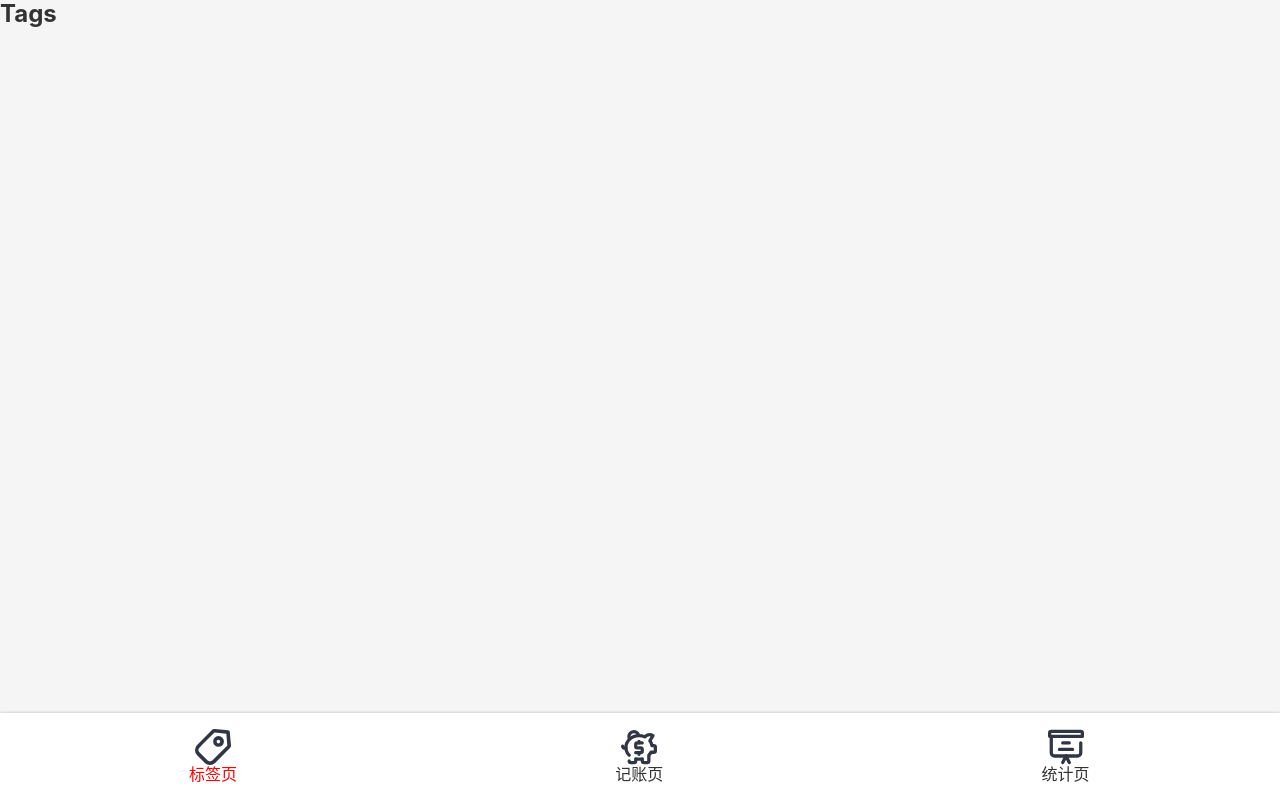
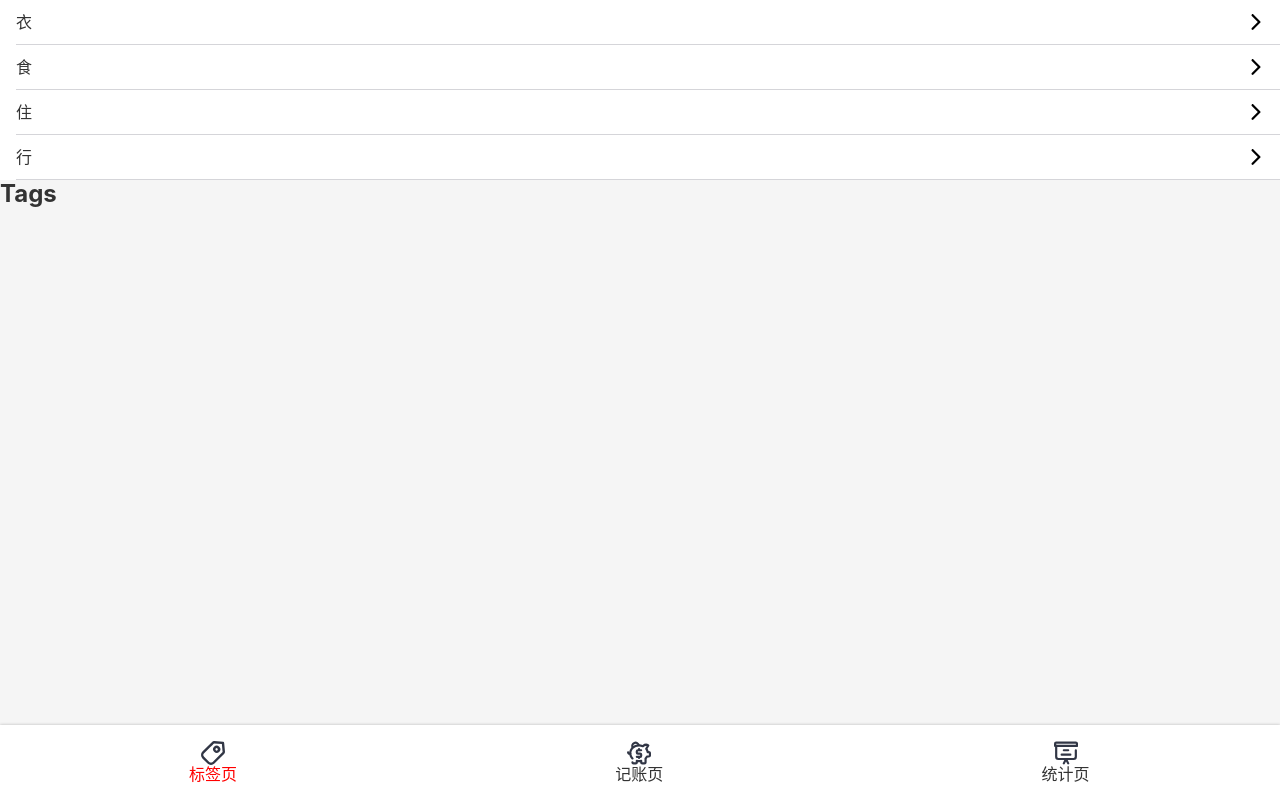
Before and after one commit to Howardyangyixuan/react-money, a React app: page /#/tags in a window 1280 px wide. Built offline with nearby package versions, Linux system fonts and the light colour scheme.

Commit message:
完成Tags显示页面css

```diff
--- a/src/Components/Nav.tsx
+++ b/src/Components/Nav.tsx
@@ -23,8 +23,8 @@ background: white;
       text-align: center;
       width: 33.3%;
       svg{
-      height: 36px;
-      width: 36px;
+      height: 24px;
+      width: 24px;
       }
     }
 }
--- a/src/index.scss
+++ b/src/index.scss
@@ -46,3 +46,14 @@ body {
   display: block;
   clear: both;
 }
+
+.icon{
+  height: 1em;
+  width: 1em;
+}
+
+.oneLine {
+  white-space: nowrap;
+  overflow: hidden;
+  text-overflow: ellipsis;
+}
--- /dev/null
+++ b/src/useTags.tsx
@@ -0,0 +1,11 @@
+import {useState} from 'react';
+
+const useTags = ()=>{
+  const [tags, setTags] = useState(['衣', '食', '住', '行'])
+  return{
+    tags,
+    setTags
+  }
+}
+
+export {useTags}
--- a/src/views/Money.tsx
+++ b/src/views/Money.tsx
@@ -5,6 +5,7 @@ import {NotesSection} from './Money/NotesSection';
 import {NumberPadSection} from './Money/NumberPadSection';
 import {TagsSection} from './Money/TagsSection';
 import {CategorySection} from './Money/CategorySection';
+import {useTags} from '../useTags';
 
 const MyLayout = styled(Layout)`
 display: flex;
@@ -20,8 +21,9 @@ type MoneyData = {
 }
 
 function Money() {
+  const {tags, setTags} = useTags()
   const [moneyData, setMoneyData] = useState<MoneyData>({
-    tags: ['衣', '食', '住', '行'],
+    tags ,
     selectedTags: [0, 0, 0, 0],
     note: '',
     category: '-',
@@ -29,6 +31,10 @@ function Money() {
   });
 
   const onChange = (data: Partial<MoneyData>) => {
+    if(data.tags) {
+      console.log('set');
+      setTags(data.tags)
+    }
     setMoneyData({
       ...moneyData,
       ...data
--- a/src/views/Tags.tsx
+++ b/src/views/Tags.tsx
@@ -1,9 +1,33 @@
 import Layout from '../Components/Layout';
 import React from 'react';
+import {useTags} from '../useTags';
+import styled from 'styled-components';
+import Icon from '../Components/Icon';
 
+const TagList = styled.ol`
+font-size: 16px;
+background: white;
+> li {
+  border-bottom: 1px solid #d5d5d9;
+  line-height: 20px;
+  padding: 12px 16px 12px 0;
+  margin-left: 16px;
+  display: flex;
+  align-items: center;
+  justify-content: space-between;
+  .icon{
+  min-height: 1em;
+  min-width:  1em;
+  }
+}
+`
 function Tags() {
+  const {tags,setTags} = useTags()
   return (
     <Layout>
+      <TagList>
+        {tags.map((tag)=>{return <li key={tag}><span className="oneLine">{tag}</span><Icon name="right"/></li>})}
+      </TagList>
       <h2>Tags</h2>
     </Layout>
   );
```
Also changed, not shown: src/icons/left.svg (added), src/icons/right.svg (added).
